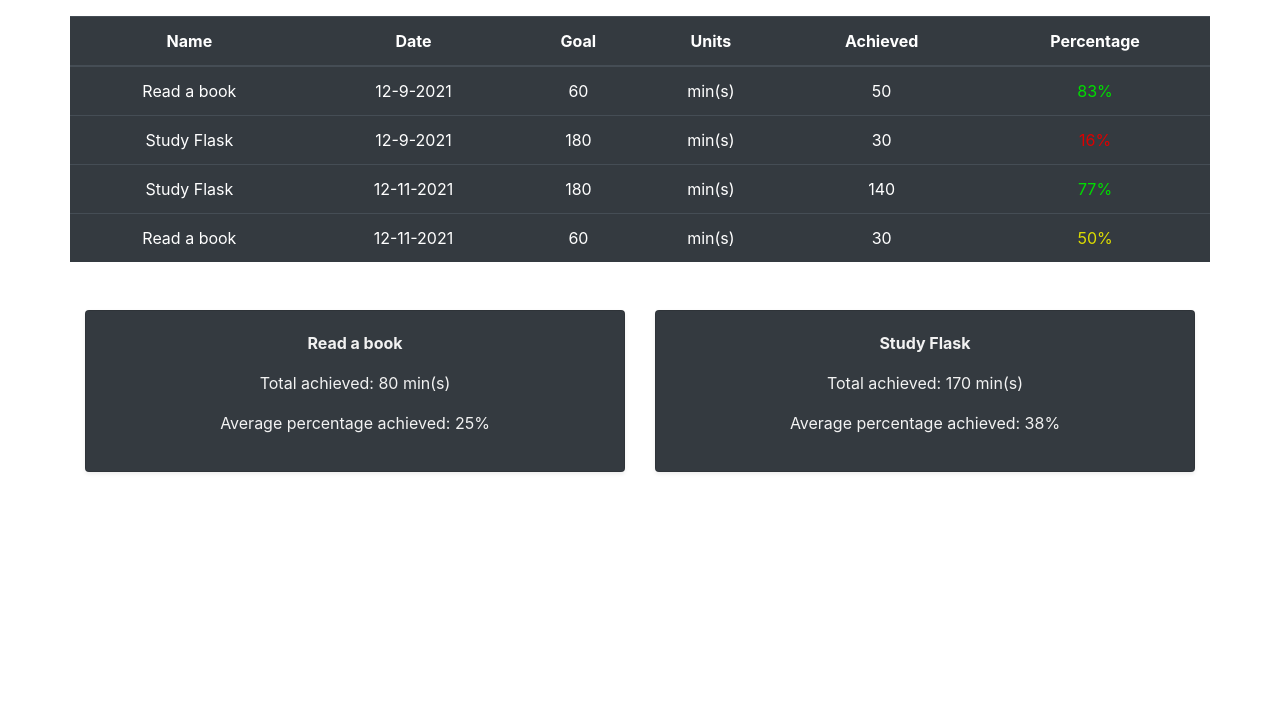
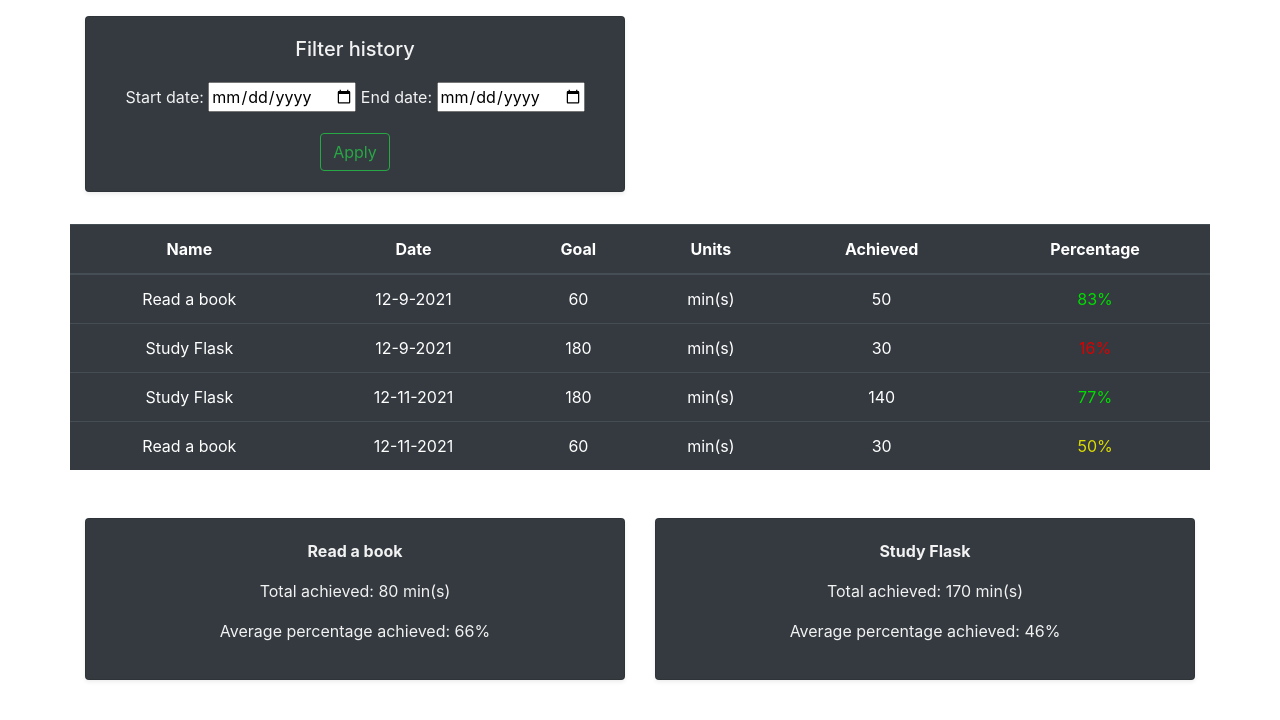
Before and after one commit to AlexisAndradeDev/habit-tracker, a Flask app: page /history in a window 1280 px wide. Shown: the part 56-776 px from the top of the page. Run offline with Flask 2, Linux system fonts and the light colour scheme; data comes from the database, SQL or seed files in the repository; both versions use the stored data as it was after the commit; some libraries are stand-ins or nearby versions.

Commit message:
Add to history page: filter by date

```diff
--- a/habit_tracker/forms.py
+++ b/habit_tracker/forms.py
@@ -1,6 +1,8 @@
 from flask_wtf import FlaskForm
-from wtforms import SubmitField, StringField, IntegerField
+from wtforms import SubmitField, StringField, IntegerField, DateField
 from wtforms.validators import Length, DataRequired
+from wtforms_components import DateRange
+from datetime import date
 
 class ModifyForm(FlaskForm):
     submit = SubmitField(label="Save changes")
@@ -16,3 +18,8 @@ class CreateHabitForm(FlaskForm):
 
 class DeleteHabitForm(FlaskForm):
     submit = SubmitField(label="Delete")
+
+class FilterHistoryForm(FlaskForm):
+    start_date = DateField(label="Start date:", validators=[DateRange(min=date(2021, 12, 1))])
+    end_date = DateField(label="End date:", validators=[DateRange(min=date(2021, 12, 1))])
+    submit = SubmitField(label="Apply")
--- a/habit_tracker/routes.py
+++ b/habit_tracker/routes.py
@@ -1,10 +1,14 @@
 from datetime import date
+import datetime
+import pytz
+from dateutil import tz
 from flask import Blueprint, request, redirect, url_for
 from flask.templating import render_template
-from habit_tracker.forms import CreateHabitForm, ModifyAchievedForm, ModifyForm, DeleteHabitForm
+from habit_tracker.forms import (CreateHabitForm, ModifyAchievedForm,
+    ModifyForm, DeleteHabitForm, FilterHistoryForm)
 from habit_tracker.models import Habit, HabitHistory
 from habit_tracker import db
-from sqlalchemy import func
+from sqlalchemy import func, and_
 
 main = Blueprint("main", __name__)
 
@@ -14,6 +18,22 @@ def local_datetime_is_today(local_datetime):
         local_datetime.month == date.today().month and
         local_datetime.day == date.today().day
         ) else False
+
+def convert_local_date_into_utc_datetime(local_date):
+    """
+    Converts a local timezone date object into a UTC timezone datetime object.
+
+    Args:
+        local_date (datetime.date): Local timezone date object.
+
+    Returns:
+        datetime_utc (datetime.datetime): UTC timezone datetime object.
+    """
+    local_datetime = datetime.datetime.combine(
+        local_date, datetime.datetime.min.time(), tz.tzlocal()
+    )
+    datetime_utc = datetime.datetime.astimezone(local_datetime, pytz.utc)
+    return datetime_utc
 
 def get_weekdays_from_weekdays_selector(checkboxes_template_name):
     """
@@ -38,7 +58,7 @@ def get_weekdays_from_weekdays_selector(checkboxes_template_name):
 
             These names have to match the HTML name attributes of the checkboxes.
     Returns:
-        days_selected: String that contains the days selected in the
+        days_selected (str): String that contains the days selected in the
             weekdays_selector.
 
             It has the format 'MTWXFSD', each letter represents a weekday.
@@ -51,7 +71,6 @@ def get_weekdays_from_weekdays_selector(checkboxes_template_name):
     }
     for day in days:
         checkbox_name = checkboxes_template_name.replace("$&day&$", day)
-        print(checkbox_name)
         days[day] = request.form.get(checkbox_name)
 
     days_selected = "" #MTWXFSD
@@ -156,21 +175,61 @@ def habits_page():
             local_datetime_is_today=local_datetime_is_today,
         )
 
-@main.route("/history")
+@main.route("/history", methods=["GET", "POST"])
 def history_page():
+    filter_history_form = FilterHistoryForm()
+
+    habits = Habit.query.all()
+    habits_history = HabitHistory.query.all()
+
+    achieved_sumations, percentage_achieved_averages = {}, {}
+    for habit in habits:
+        habit_history_query = HabitHistory.query.filter_by(name=habit.name)
+        habit_history = habit_history_query.all()
+
+        achieved_sumation = habit_history_query.with_entities(
+            func.sum(HabitHistory.achieved).label("total")).first().total
+
+        percentage_achieved_sumation = sum([habit_record.percentage_achieved for habit_record in habit_history])
+        average_percentage_achieved = int(
+            percentage_achieved_sumation / habit_history_query.count()
+        )
+
+        achieved_sumations[habit.name] = achieved_sumation
+        percentage_achieved_averages[habit.name] = average_percentage_achieved
+
     if request.method == "GET":
-        habits_history = HabitHistory.query.all()
-        achieved_sumations, percentage_achieved_averages = {}, {}
-        for habit_record in habits_history:
-            achieved_sumation = HabitHistory.query.filter_by(
-                name=habit_record.name).with_entities(
-                func.sum(HabitHistory.achieved).label("total")).first().total
-            average_percentage_achieved = \
-                int(habit_record.percentage_achieved / HabitHistory.query.filter_by(
-                name=habit_record.name).count())
-            achieved_sumations[habit_record.name] = achieved_sumation
-            percentage_achieved_averages[habit_record.name] = average_percentage_achieved
+        # no filters
+        filtered_habits_history = habits_history
 
-        return render_template("history.html", habits_history=habits_history,
-            achieved_sumations=achieved_sumations,
-            percentage_achieved_averages=percentage_achieved_averages, zip=zip)
+    if request.method == "POST":
+        start_date = filter_history_form.start_date.data
+        filtered_habits_history_query = db.session.query(HabitHistory)
+        if start_date:
+            start_date_utc = convert_local_date_into_utc_datetime(start_date)
+            filtered_habits_history_query = \
+                filtered_habits_history_query.filter(
+                    HabitHistory.date >= start_date_utc
+                )
+
+        end_date = filter_history_form.end_date.data
+        if end_date:
+            end_date_utc = convert_local_date_into_utc_datetime(end_date)
+            # end of the day
+            end_date_utc = end_date_utc + datetime.timedelta(hours=23,
+                minutes=59, seconds=59, milliseconds=999, microseconds=999
+            )
+            filtered_habits_history_query = \
+                filtered_habits_history_query.filter(
+                    HabitHistory.date <= end_date_utc
+                )
+        if start_date and end_date:
+            if start_date > end_date:
+                print("Start date can't be greater than end date.")
+                return redirect(url_for("main.history_page"))
+        filtered_habits_history = filtered_habits_history_query.all()
+
+    return render_template("history.html", habits=habits, filter_history_form=filter_history_form,
+        filtered_habits_history=filtered_habits_history, achieved_sumations=achieved_sumations,
+        percentage_achieved_averages=percentage_achieved_averages,
+        zip=zip,)
--- a/habit_tracker/templates/history.html
+++ b/habit_tracker/templates/history.html
@@ -7,6 +7,36 @@
 {% block content %}
     <div class="container" style="margin-top: 1rem;">
         <div class="row flex-fill">
+            <!-- Filter table -->
+            <div class="col-6">
+                <div class="card shadow-sm text-center bg-dark">
+                    <div class="card-body">
+                        <div class="card-text">
+                            <div class="col-12">
+                                <h5 style="color: #f2f2f2;">Filter history</h5>
+                                <form method="POST">
+                                    {{ filter_history_form.hidden_tag() }}
+                                    {{ filter_history_form.start_date.label(style="color: #f2f2f2; margin-top: 1rem;") }}
+                                    {{ filter_history_form.start_date() }}
+                                    {{ filter_history_form.end_date.label(style="color: #f2f2f2; margin-top: 1rem;") }}
+                                    {{ filter_history_form.end_date() }}
+                                    {{ filter_history_form.submit(class="btn btn-outline-success", style="margin-top: 1rem;") }}
+                                </form>
+                            </div>
+                            <!-- <div class="col-12">
+                                <label for="start-date" style="color: #f2f2f2;">Start date:</label>
+                                <input type="date" name="start-date" id="start-date" />
+                            </div>
+                            <div class="col-12">
+                                <label for="end-date" style="color: #f2f2f2; margin-top: 1rem;">End date:</label>
+                                <input type="date" name="end-date" id="end-date" />
+                            </div> -->
+                        </div>
+                    </div>
+                </div>
+            </div>
+        </div>
+        <div class="row flex-fill" style="margin-top: 2rem;">
             <!-- History table -->
             <table class="table table-hover table-dark text-center">
                 <thead>
@@ -20,7 +50,7 @@
                     </tr>
                 </thead>
                 <tbody>
-                    {% for habit_record in habits_history %}
+                    {% for habit_record in filtered_habits_history %}
                         <tr>
                             <td>{{ habit_record.name }}</td>
                             <td>{{ habit_record.local_timezone_day }}</td>
@@ -43,15 +73,15 @@
                 </tbody>
             </table>
         </div>
-        <div class="row flex-fill" style="margin-top: 2rem;">
+        <div class="row flex-fill" style="margin-top: 2rem; margin-bottom: 2rem;">
             <!-- Total achieved quantity of each habit -->
-            {% for habit_record, achieved_sumation, average_percentage_achieved in zip(habits_history, achieved_sumations.items(), percentage_achieved_averages.items()) %}
+            {% for habit, achieved_sumation, average_percentage_achieved in zip(habits, achieved_sumations.items(), percentage_achieved_averages.items()) %}
             <div class="col-6">
                 <div class="card shadow-sm text-center bg-dark">
                     <div class="card-body">
                         <div class="card-text">
-                            <p style="color: #f2f2f2; font-weight: bold;">{{ habit_record.name }}</p>
-                            <p style="color: #f2f2f2;">Total achieved: {{ achieved_sumation[1] }} {{ habit_record.units }}</p>
+                            <p style="color: #f2f2f2; font-weight: bold;">{{ habit.name }}</p>
+                            <p style="color: #f2f2f2;">Total achieved: {{ achieved_sumation[1] }} {{ habit.units }}</p>
                             <p style="color: #f2f2f2;">Average percentage achieved: {{ average_percentage_achieved[1] }}%</p>
                         </div>
                     </div>
```
Also changed, not shown: requirements.txt (+9 -0 lines), habit_tracker/database.db.
